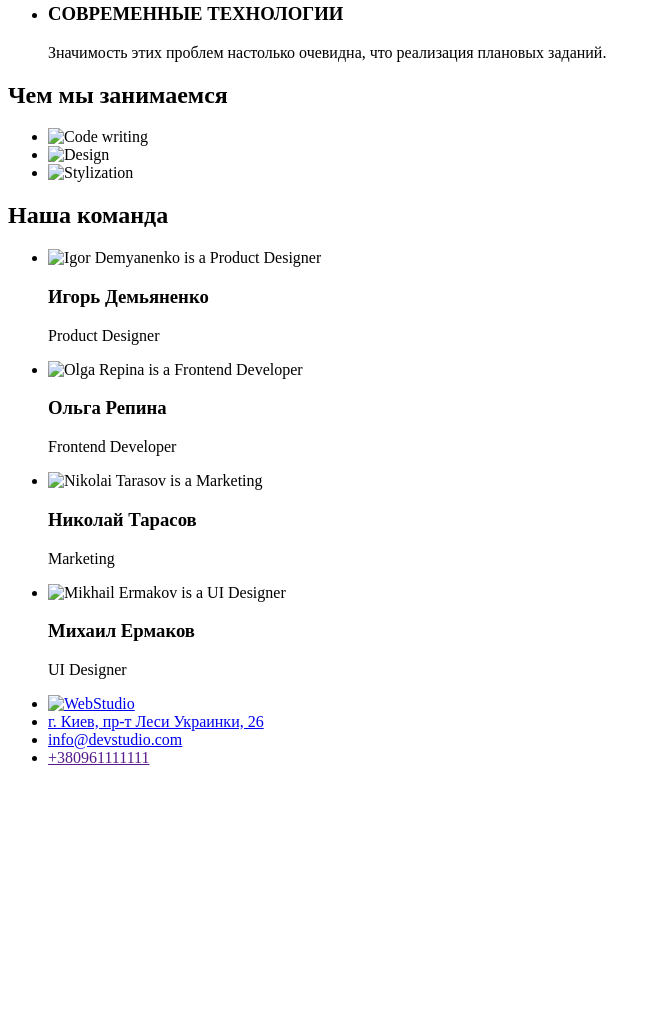
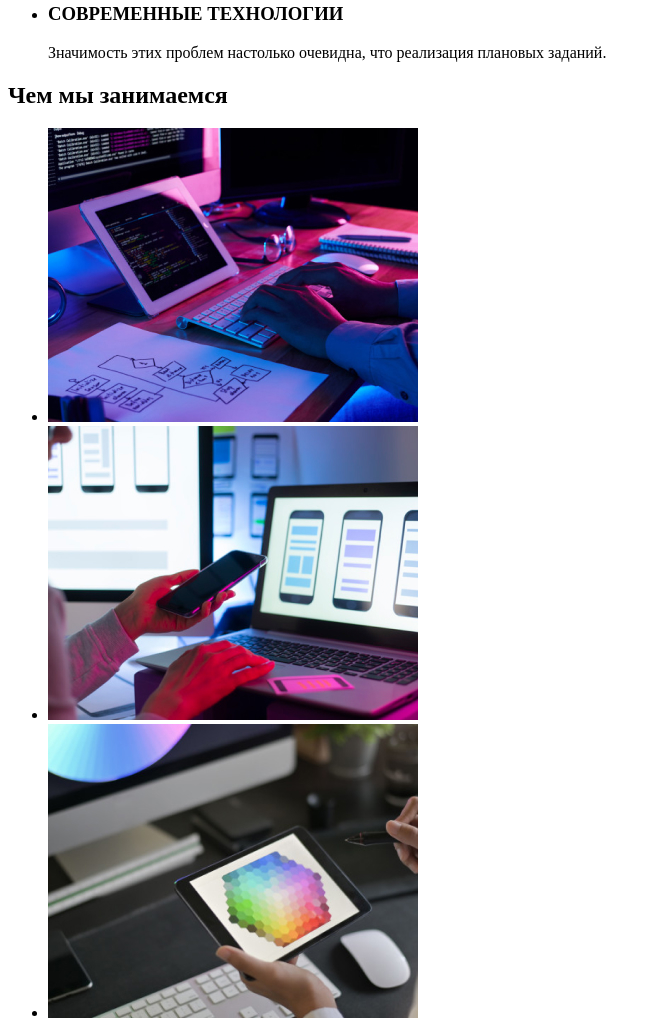
Before and after one commit to Alexei-Shvets/goit-markup-hw-01, a plain HTML site: page index.html in a window 1280 px wide. Shown: the part 532-1553 px from the top of the page, without its empty margins (0-660 px from the left). Before the commit the page ends 1315 px from the top, so only its background shows below. Drawn offline with Linux system fonts and the light colour scheme; the site is published under a folder, as on GitHub Pages, so addresses that start at the root find nothing.

Commit message:
Update index.html

```diff
--- a/index.html
+++ b/index.html
@@ -67,9 +67,9 @@
       <section>
           <h2>Чем мы занимаемся</h2>
           <ul>
-              <li><img src="/images/img1.jpg" alt="Code writing" width="370"></li>
-              <li><img src="/images/img2.jpg" alt="Design" width="370"></li>
-              <li><img src="/images/img3.jpg" alt="Stylization" width="370"></li>
+              <li><img src="./images/img1.jpg" alt="Code writing" width="370"></li>
+              <li><img src="./images/img2.jpg" alt="Design" width="370"></li>
+              <li><img src="./images/img3.jpg" alt="Stylization" width="370"></li>
           </ul>
       </section>
 
@@ -78,25 +78,25 @@
           <h2>Наша команда</h2>
           <ul>
               <li>
-              <img src="/images/igor.jpg" alt="Igor Demyanenko is a Product Designer" width="270">
+              <img src="./images/igor.jpg" alt="Igor Demyanenko is a Product Designer" width="270">
               <h3>Игорь Демьяненко</h3>
               <p>Product Designer</p>
               </li>
 
               <li>
-              <img src="/images/olga.jpg" alt="Olga Repina is a Frontend Developer" width="270">
+              <img src="./images/olga.jpg" alt="Olga Repina is a Frontend Developer" width="270">
               <h3>Ольга Репина</h3>
               <p>Frontend Developer</p>
               </li>
 
               <li>
-              <img src="/images/nikolay.jpg" alt="Nikolai Tarasov is a Marketing" width="270">
+              <img src="./images/nikolay.jpg" alt="Nikolai Tarasov is a Marketing" width="270">
               <h3>Николай Тарасов</h3>
               <p>Marketing</p>
               </li>
 
               <li>
-              <img src="/images/mihail.jpg" alt="Mikhail Ermakov is a UI Designer" width="270">
+              <img src="./images/mihail.jpg" alt="Mikhail Ermakov is a UI Designer" width="270">
               <h3>Михаил Ермаков</h3>
               <p>UI Designer</p>
               </li>
@@ -111,7 +111,7 @@
 
         <div>
         <ul>
-        <li><a href="/"><img src="/images/logo.jpg" alt="WebStudio" width="145"></a></li>
+        <li><a href="./"><img src="./images/logo.jpg" alt="WebStudio" width="145"></a></li>
         <li><a href="https://goo.gl/maps/rf6R2WwhsUxqRuNf8">г. Киев, пр-т Леси Украинки, 26</a></li>
         <li><a href="info@devstudio.com">info@devstudio.com</a></li>
         <li><a href="">+380961111111</a></li>
```
